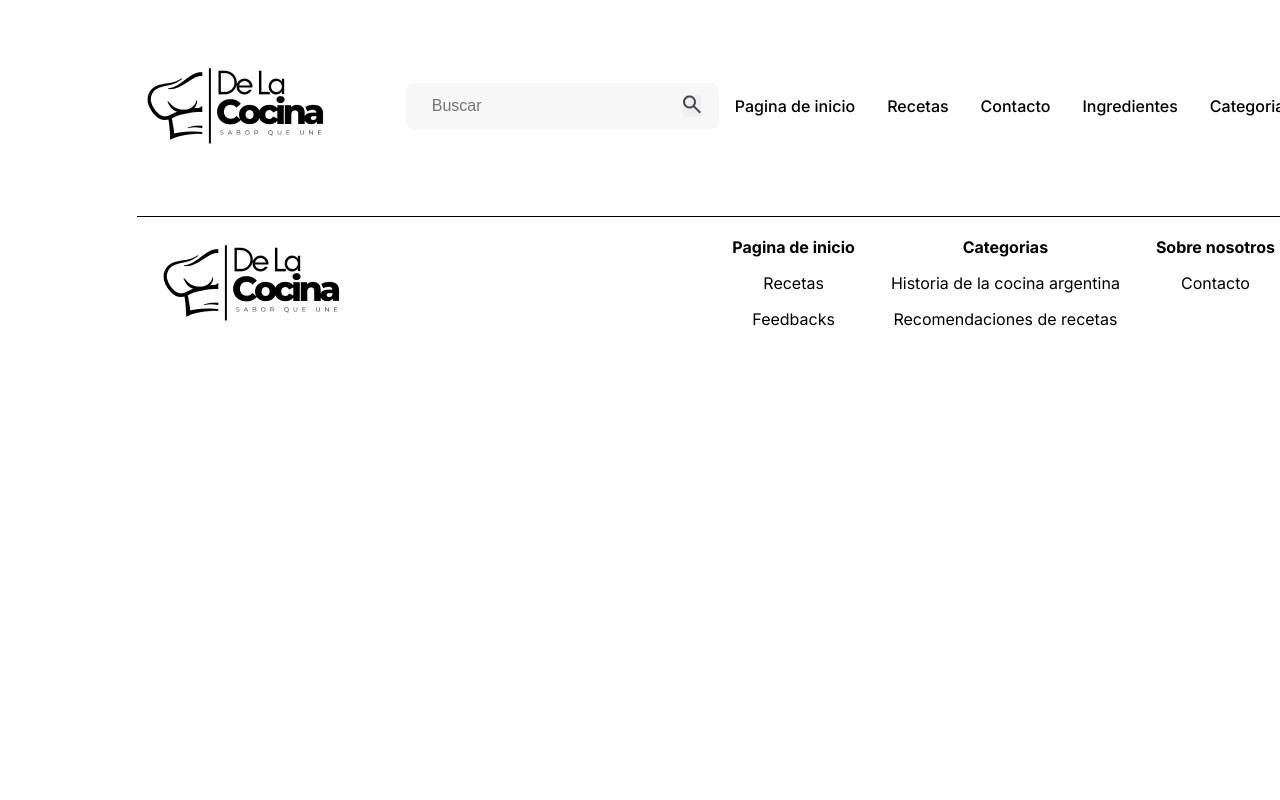
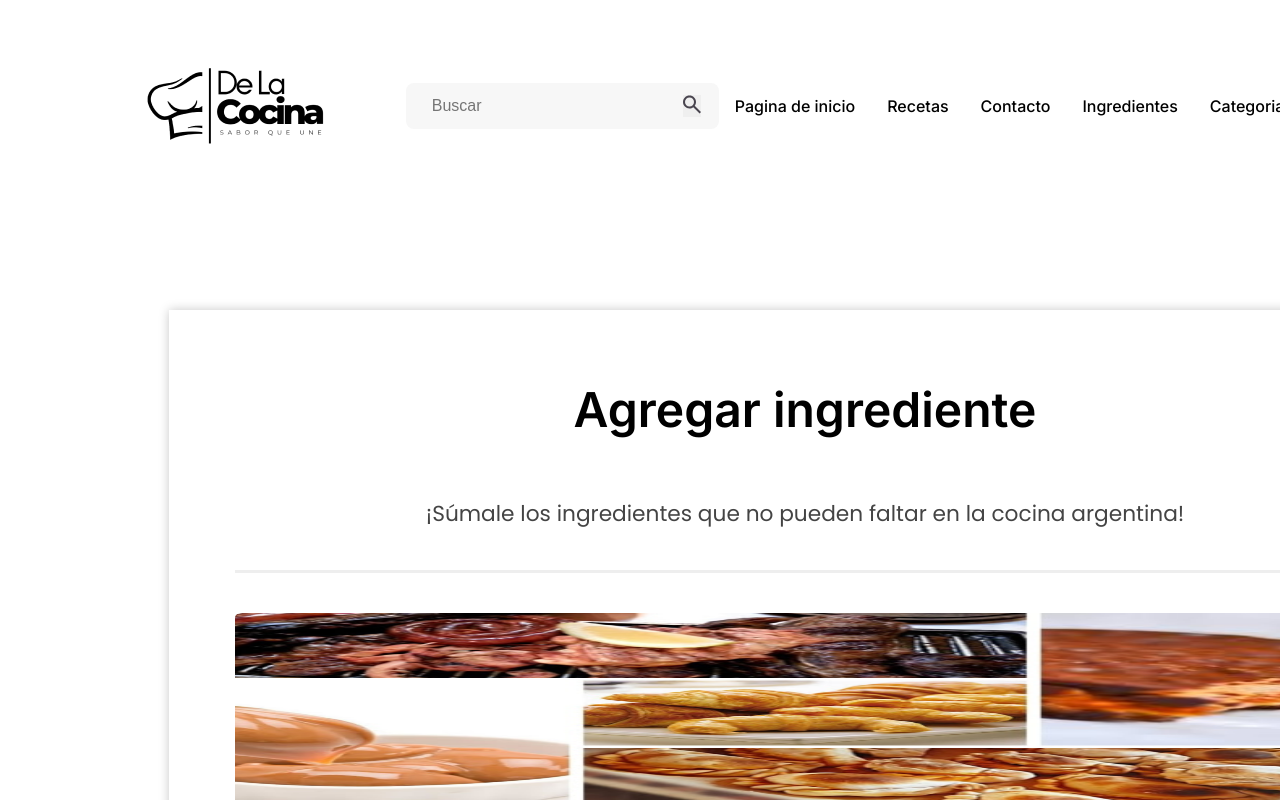
Before and after one commit to joao-victor-f/receitas-projeto-de-ensino, a React (Vite) app: page /criar-ingredientes in a window 1280 px wide. Shown: the top 800 px of the page. Built offline with nearby package versions, Linux system fonts and the light colour scheme.

Commit message:
Correção do nome "Ingredientes" e mudança da família de fonte do input para Poppins

```diff
--- a/src/App.jsx
+++ b/src/App.jsx
@@ -7,7 +7,7 @@ import PaginaPrincipal from './paginas/paginaprincipal/PaginaPrincipal.tsx';
 import Receitas from './paginas/receitas/Receitas.tsx';
 import Ingredientes from './paginas/ingredientes/Ingredientes.tsx';
 import Sobre from './paginas/sobre/Sobre.tsx';
-import CriarIgredientes from './paginas/criarigredientes/CriarIgredientes.tsx';
+import CriarIngredientes from './paginas/criaringredientes/CriarIngredientes.tsx';
 
 export default function App() {
   return (
@@ -20,7 +20,7 @@ export default function App() {
           <Route path="/receitas" element={<Receitas />}/>
           <Route path="/categorias" element={<Categorias />}/>
           <Route path="/ingredientes" element={<Ingredientes />}/>
-          <Route path="/criar-igredientes" element={<CriarIgredientes />}/>
+          <Route path="/criar-ingredientes" element={<CriarIngredientes />}/>
         </Routes>
       </main>
       <Footer></Footer>
--- a/src/paginas/criarigredientes/CriarIgredientes.tsx
+++ b/src/paginas/criaringredientes/CriarIngredientes.tsx
@@ -1,19 +1,19 @@
 import React from "react";
-import styles from "./criar-igredientes.module.css";
+import styles from "./criar-ingredientes.module.css";
 import imagem from "../../assets/comidasdaPI.png";
 
-export default function CriarIgredientes() {
+export default function CriarIngredientes() {
     return (
         <>
-            <div id={styles.moduloExternoCriarIgredientes}>
-                <div id={styles.moduloInternoCriarIgredientes}>
-                    <h1 id={styles.tituloCriarIgrediente}>Agregar ingrediente</h1>
-                    <p id={styles.descricaoCriarIgredientes}>¡Súmale los ingredientes que no pueden faltar en la cocina argentina!</p>
+            <div id={styles.moduloExternoCriarIngredientes}>
+                <div id={styles.moduloInternoCriarIngredientes}>
+                    <h1 id={styles.tituloCriarIngrediente}>Agregar ingrediente</h1>
+                    <p id={styles.descricaoCriarIngredientes}>¡Súmale los ingredientes que no pueden faltar en la cocina argentina!</p>
                     <div id={styles.linhaDivisoria}></div>
                     {/* As dimensões definidas para a imagem são provisórias. Servem somente para saber como fica o resultado. Elas
                     devem ser retiradas posteriormente para que se coloque uma imagem já com as dimensões definidas.
                     */}
-                    <img src={imagem} width="1140px" height="200px" alt="Criar igredientes" id={styles.imagemCriarIgredientes} />
+                    <img src={imagem} width="1140px" height="200px" alt="Criar igredientes" id={styles.imagemCriarIngredientes} />
                     <div id={styles.moduloInputNomeIngrediente}>
                             <label id={styles.labelNomeIngrediente} className={styles.required}>Nombre del Ingrediente</label>
                         <input type="text" id={styles.inputNomeIngrediente} placeholder="Introduce el título de tu receta"/>
--- a/src/paginas/criarigredientes/criar-igredientes.module.css
+++ b/src/paginas/criaringredientes/criar-ingredientes.module.css
@@ -1,16 +1,16 @@
-#moduloExternoCriarIgredientes {
+#moduloExternoCriarIngredientes {
     width: 1272px;
     height: 864px;
     margin: 150px auto 80px auto;
     box-shadow: 0px 0px 10px #00000038;
 }
 
-#moduloInternoCriarIgredientes {
+#moduloInternoCriarIngredientes {
     width: 1140px;
     margin: 66px auto 0 auto;
 }
 
-#tituloCriarIgrediente {
+#tituloCriarIngrediente {
     font-size: 48px;
     text-align: center;
     padding-top: 70px;
@@ -18,7 +18,7 @@
     font-weight: 600;
 }
 
-#descricaoCriarIgredientes {
+#descricaoCriarIngredientes {
     margin-top: 58px;
     color: #444444;
     font-size: 21.7px;
@@ -32,7 +32,7 @@
     margin-top: 40px;
 }
 
-#imagemCriarIgredientes {
+#imagemCriarIngredientes {
     margin-top: 40px;
     border-radius: 5px;
 }
@@ -42,6 +42,7 @@
     height: 74px;
     border: 1px solid #45454536;
     background-color: #82828211;
+    font-family: 'Poppins';
     border-radius: 10px;
     margin-top: 10px;
     padding-left: 17px;
```
